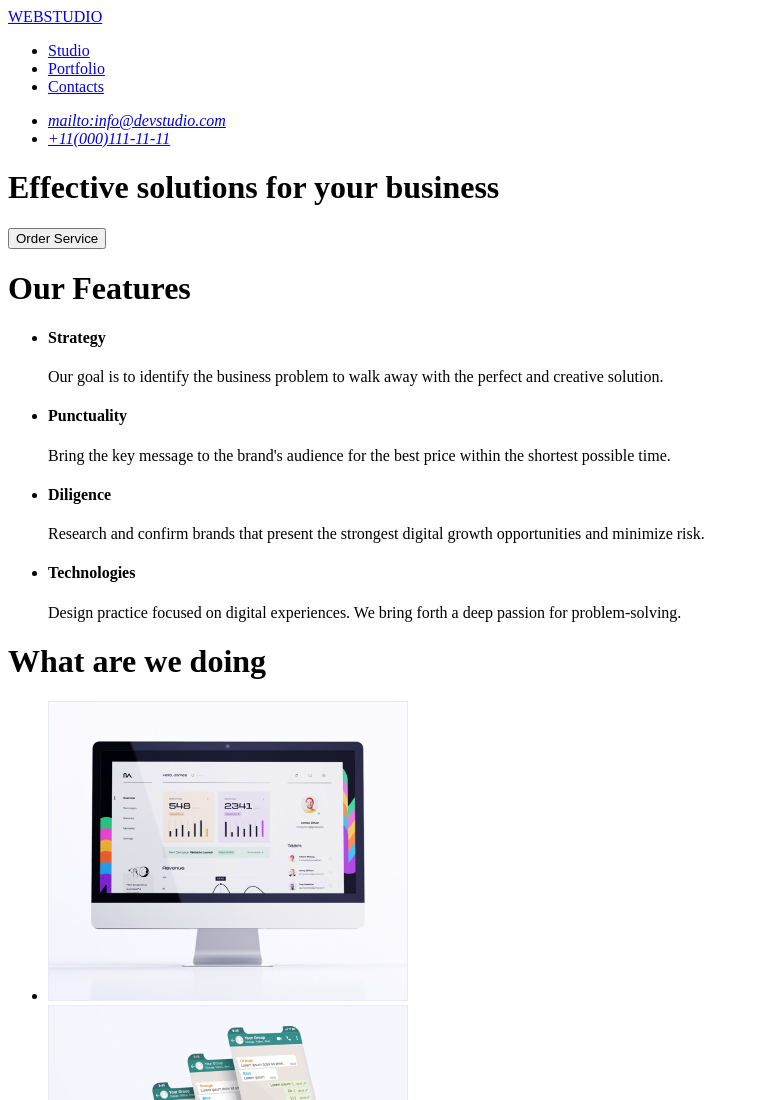
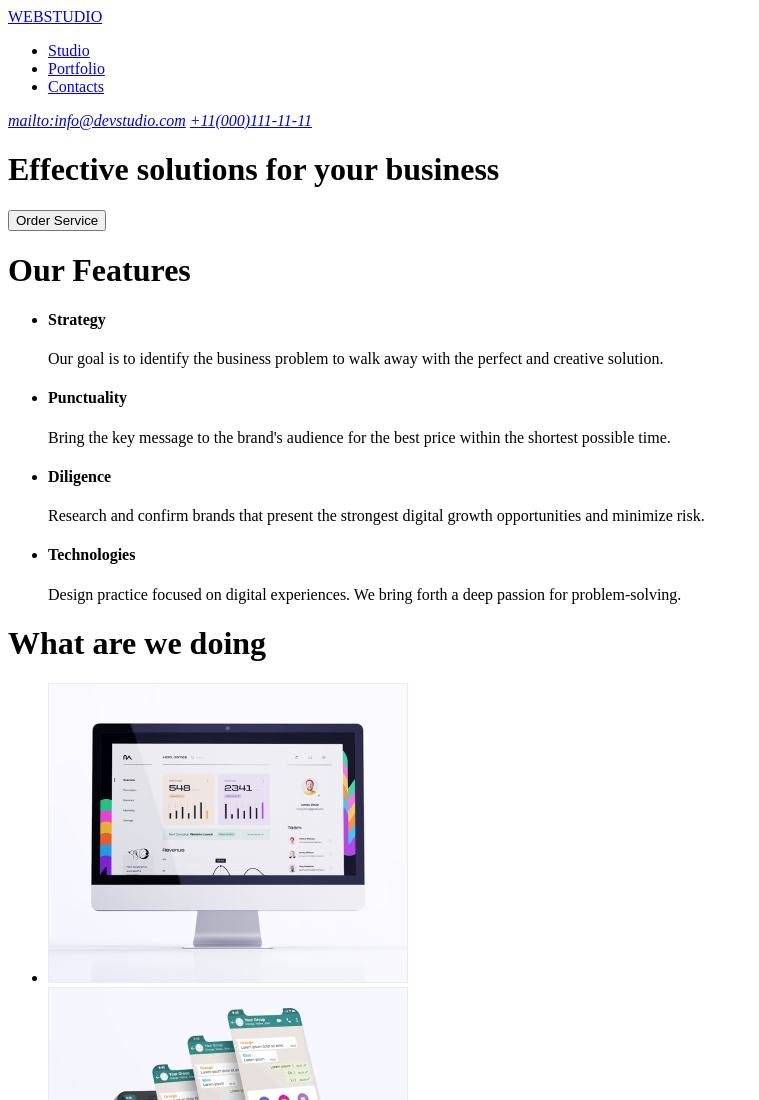
Before and after one commit to CemAtlas/html-ilk-odev, a plain HTML site: page index.html in a window 1280 px wide. Shown: the top 1100 px of the page, without its empty margins (0-759 px from the left). Drawn offline with Linux system fonts and the light colour scheme.

Commit message:
index.html degisti

```diff
--- a/index.html
+++ b/index.html
@@ -30,17 +30,17 @@
         </nav>
         <address>
 
-        <div>
-            <ul>
-                <li>
+
+
+
                     <a href="mailto:info@devstudio.com">mailto:info@devstudio.com</a>
-                </li>
-                <li>
-                    <a href="tel:+11(000)1111111">+11(000)111-11-11</a>
-                </li>
-            </ul>
 
-        </div>
+
+                    <a href="tel:+110001111111">+11(000)111-11-11</a>
+
+
+
+
         </address>
 
         <div>
```
